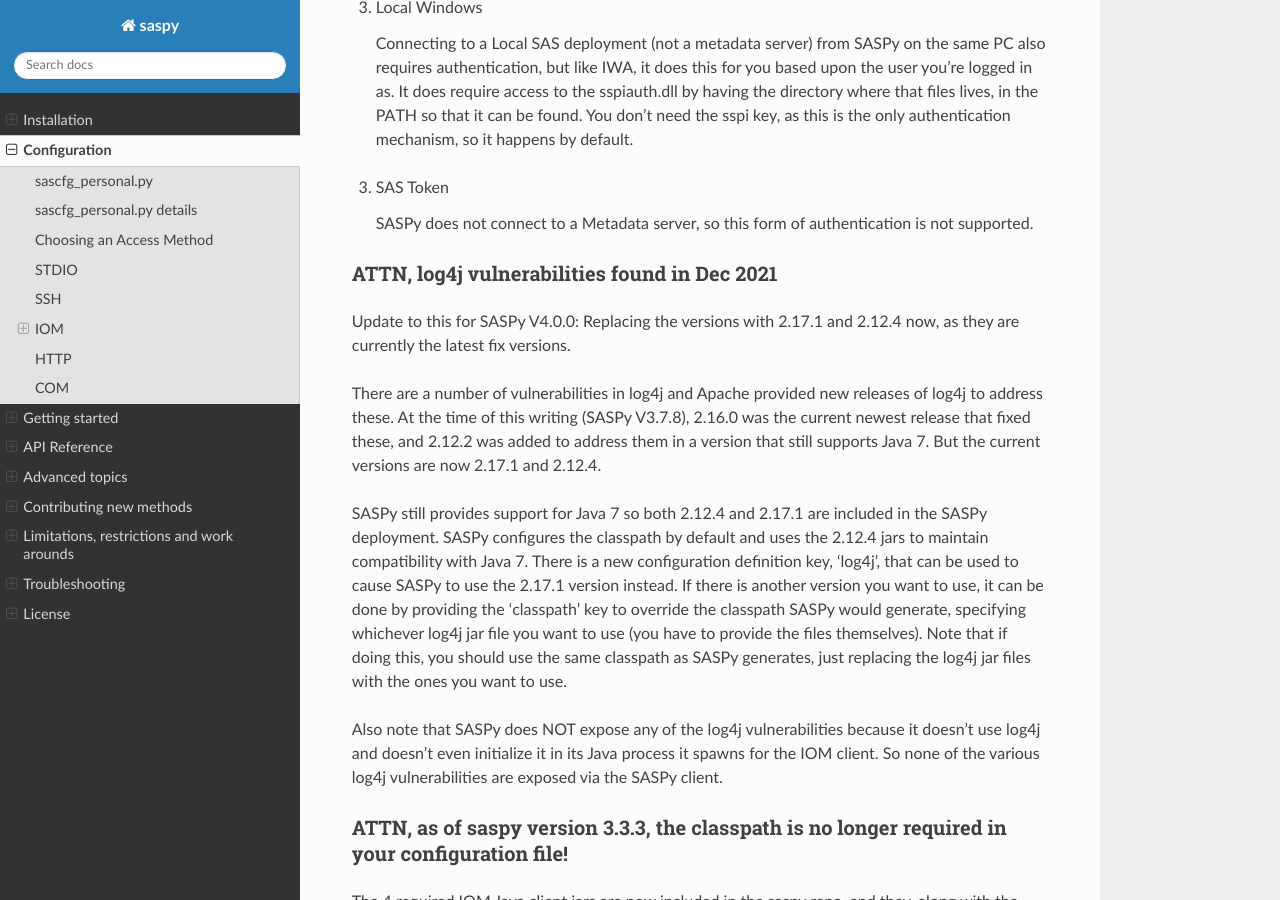
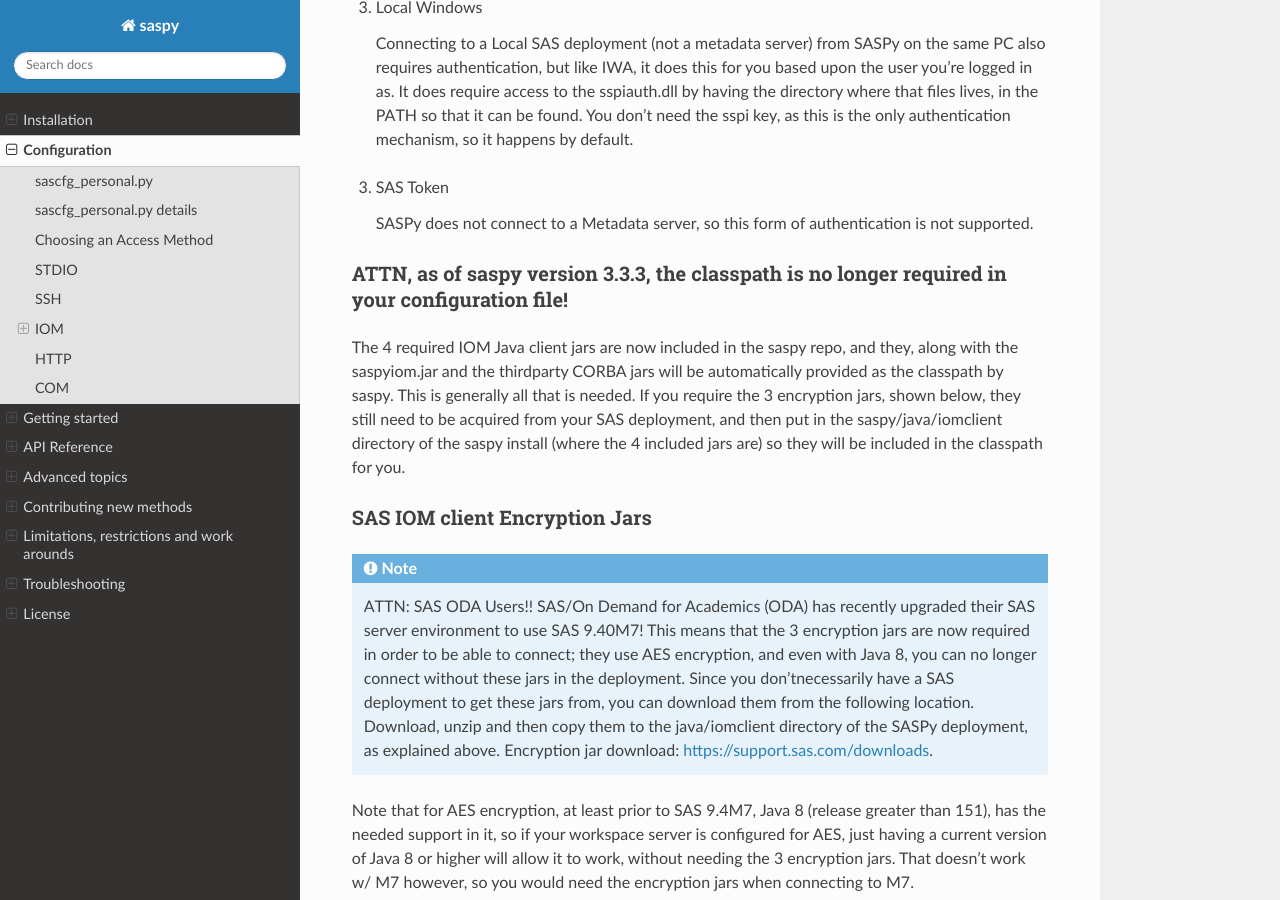
Before and after one commit to sassoftware/saspy, a Sphinx documentation site: the page built from saspy/doc/source/configuration.rst, in a window 1280 px wide and 900 px high, scrolled down 11816 px. Built offline with Sphinx 7.4.7 and the Read the Docs theme 3.1.0, drawn with Linux system fonts in a browser that asks for light colours; some of the changed text lies outside the part shown.

Commit message:
Update to new version of sas.svc.connection.jar (#670)
* Use new version of sas.svc.connection.jar that no longer has required dependency on log4j.

Signed-off-by: domcge <don.mcgee@sas.com>

* Use new version of sas.svc.connection.jar that no longer has required dependency on log4j.

Signed-off-by: Don McGee <don.mcgee@sas.com>
Signed-off-by: domcge <don.mcgee@sas.com>

---------

Signed-off-by: domcge <don.mcgee@sas.com>
Signed-off-by: Don McGee <don.mcgee@sas.com>

```diff
--- a/saspy/doc/source/configuration.rst
+++ b/saspy/doc/source/configuration.rst
@@ -558,30 +558,6 @@
 
 
 
-ATTN, log4j vulnerabilities found in Dec 2021
-~~~~~~~~~~~~~~~~~~~~~~~~~~~~~~~~~~~~~~~~~~~~~
-
-Update to this for SASPy V4.0.0:
-Replacing the versions with 2.17.1 and 2.12.4 now, as they are currently the latest fix versions.
-
-There are a number of vulnerabilities in log4j and Apache provided new releases of log4j to address these.
-At the time of this writing (SASPy V3.7.8), 2.16.0 was the current newest release that fixed these, and 2.12.2 was added
-to address them in a version that still supports Java 7. But the current versions are now 2.17.1 and 2.12.4.
-
-SASPy still provides support for Java 7 so both
-2.12.4 and 2.17.1 are included in the SASPy deployment. SASPy configures the classpath by default and uses
-the 2.12.4 jars to maintain compatibility with Java 7. There is a new configuration definition key, 'log4j',
-that can be used to cause SASPy to use the 2.17.1 version instead. If there is another version you want to
-use, it can be done by providing the 'classpath' key to override the classpath SASPy would generate, specifying
-whichever log4j jar file you want to use (you have to provide the files themselves). Note that if doing this, you
-should use the same classpath as SASPy generates, just replacing the log4j jar files with the ones you
-want to use.
-
-Also note that SASPy does NOT expose any of the log4j vulnerabilities because it doesn't use log4j and doesn't
-even initialize it in its Java process it spawns for the IOM client. So none of the various log4j vulnerabilities
-are exposed via the SASPy client.
-
-
 ATTN, as of saspy version 3.3.3, the classpath is no longer required in your configuration file!
 ~~~~~~~~~~~~~~~~~~~~~~~~~~~~~~~~~~~~~~~~~~~~~~~~~~~~~~~~~~~~~~~~~~~~~~~~~~~~~~~~~~~~~~~~~~~~~~~~
 
@@ -672,9 +648,6 @@
     This provides Grid HA (High Availability)
 iomport -
     (Required) The port that object spawner is listening on for workspace server connections (workspace server port - not object spawner port!).
-log4j -
-    SASPy, as of V4.0.0 now uses V2.12.4 log4j (by default) to mitigate the vulnerabilities found in Dec 2021. V2.17.1 is also included
-    in the deployment, but it doesn't support Java 7. '2.12.4' and '2.17.1' are the 2 valid values for this key, to chose which version to use.
 classpath -
     (No longer Required) As of V3.3.3 this is no longer required. See instuctions above (ATTN, as of saspy version 3.3.3, the classpath is no longer required!)
     Note that you can still provide this and override the classpath SASPy generates, but that is not recommended under any normal circumstance.
@@ -830,9 +803,6 @@
 
 java      -
     (Required) The path to the Java executable to use.
-log4j -
-    SASPy, as of V4.0.0 now uses V2.12.4 log4j (by default) to mitigate the vulnerabilities found in Dec 2021. V2.17.1 is also included
-    in the deployment, but it doesn't support Java 7. '2.12.4' and '2.17.1' are the 2 valid values for this key, to chose which version to use.
 classpath -
     (No longer Required) As of V3.3.3 this is no longer required. See instuctions above (ATTN, as of saspy version 3.3.3, the classpath is no longer required!)
     Note that you can still provide this and override the classpath SASPy generates, but that is not recommended under any normal circumstance.
--- a/saspy/version.py
+++ b/saspy/version.py
@@ -1 +1 @@
-__version__ = '5.107.1'
+__version__ = '5.108.0'
```
Also changed, not shown: CHANGELOG.md (+17 -0 lines), 8 other files.
